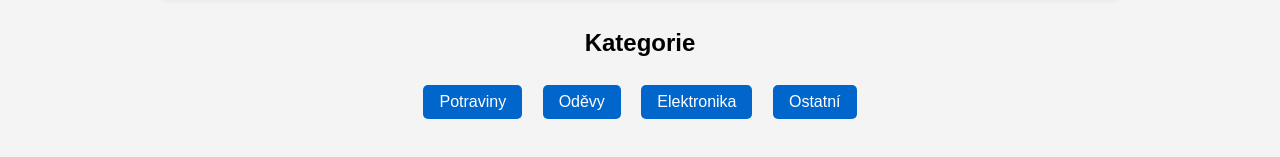
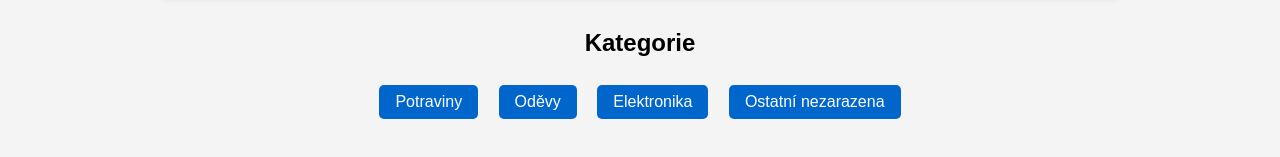
Before and after one commit to JiriPallas/kupony, a plain HTML site: page index.html in a window 1280 px wide. Shown: the part 211-368 px from the top of the page. Drawn offline with Linux system fonts and the light colour scheme.

Commit message:
Update index.html

```diff
--- a/index.html
+++ b/index.html
@@ -41,7 +41,7 @@
       <a href="potraviny.html">Potraviny</a>
       <a href="odevy.html">Oděvy</a>
       <a href="elektronika.html">Elektronika</a>
-      <a href="ostatni.html">Ostatní</a>
+      <a href="ostatni.html">Ostatní nezarazena</a>
     </section>
   </main>
 </body>
```
